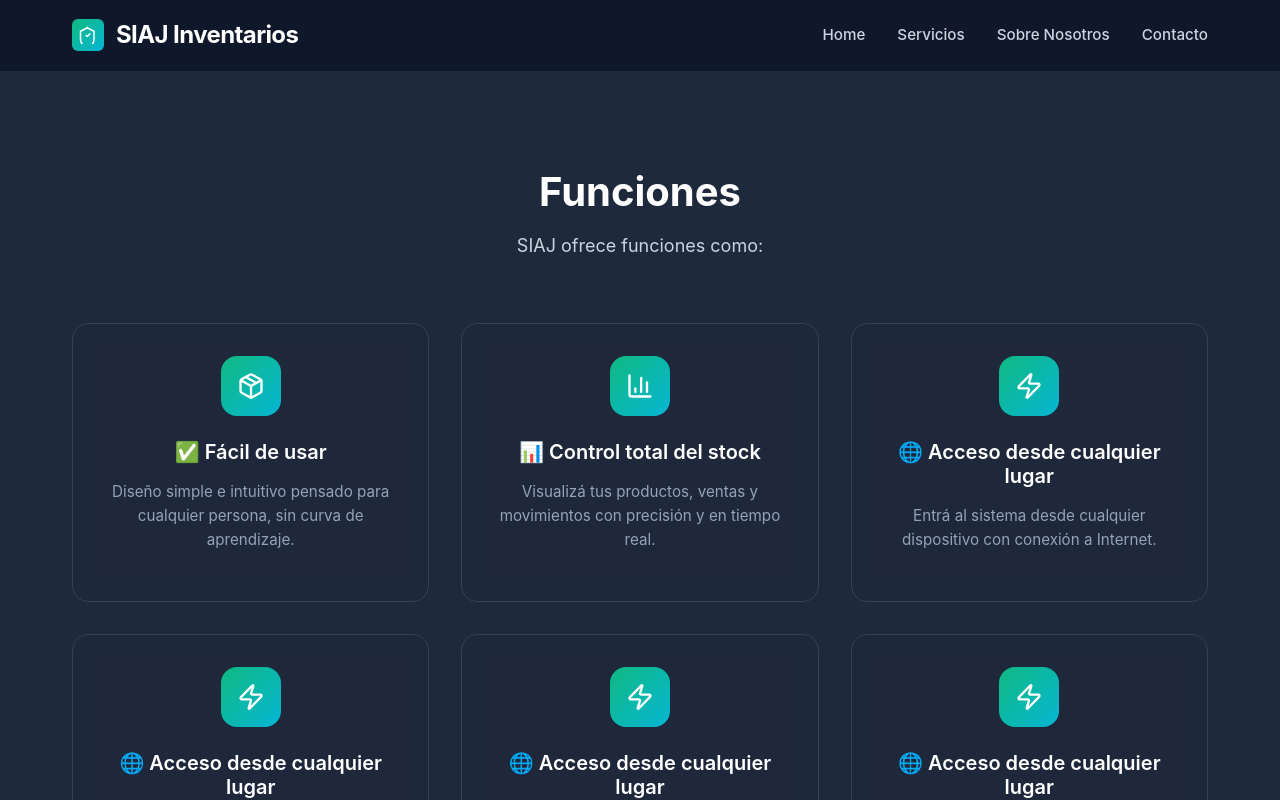
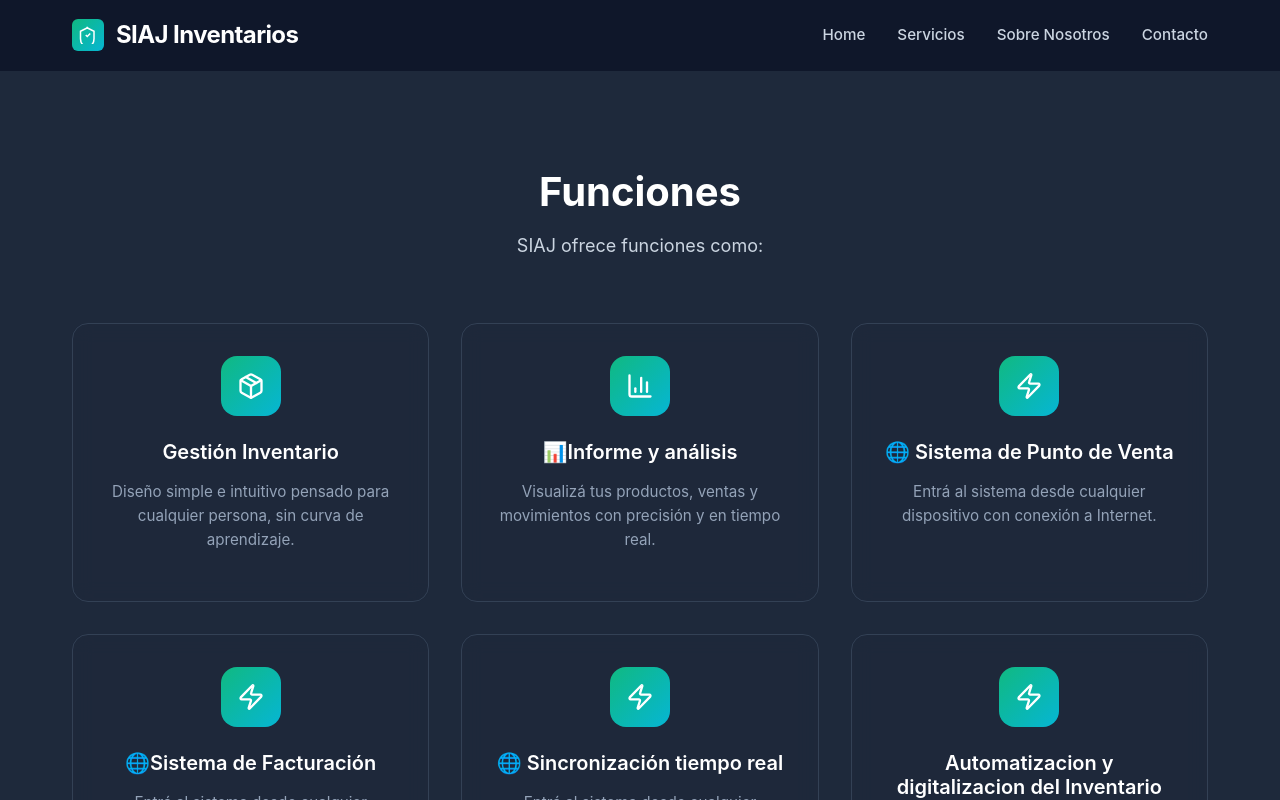
Before and after one commit to SantiagoStroppiana/SIAJ-Web, a React (Vite) app in the folder siaj-web/: page /servicios in a window 1280 px wide. Shown: the top 800 px of the page. Built offline with nearby package versions, Linux system fonts and the light colour scheme.

Commit message:
Mas cosas

```diff
--- a/siaj-web/package.json
+++ b/siaj-web/package.json
@@ -10,6 +10,7 @@
     "preview": "vite preview"
   },
   "dependencies": {
+    "aos": "^2.3.4",
     "lucide-react": "^0.516.0",
     "react": "^19.1.0",
     "react-dom": "^19.1.0",
--- a/siaj-web/src/App.jsx
+++ b/siaj-web/src/App.jsx
@@ -6,13 +6,25 @@ import { Service2 } from "./pages/Service/Service2";
 import { Contact } from "./pages/Contact/Contact";
 import { AboutUs } from "./pages/AboutUs/AboutUs";
 import { ScrollToTop } from "./components/ScrollToTop";
-
+import AOS from 'aos';
+import 'aos/dist/aos.css';
+import { useEffect } from 'react';
 
 import { BrowserRouter ,Routes, Route } from "react-router-dom";
 // import '../public/lib/bootstrap/css/bootstrap.min.css'
 import '../public/css/global.css'
 
 function App() {
+
+  useEffect(() => {
+    // Inicializar AOS
+    AOS.init({
+      duration: 800, // Duración de las animaciones
+      easing: 'ease-out', // Tipo de easing
+      once: true, // Si true, la animación solo ocurre una vez
+      offset: 50, // Offset desde el trigger point
+    });
+  }, []);
 
 
   const routes = [
--- a/siaj-web/src/pages/Contact/Contact.jsx
+++ b/siaj-web/src/pages/Contact/Contact.jsx
@@ -34,7 +34,7 @@ export function Contact() {
   return (
     <section className="contact">
       <div className="contact-container">
-        <div className="contact-header">
+        <div className="contact-header" data-aos="fade-up">
           <h2 className="contact-title">Contacta con nosotros</h2>
           <p className="contact-description">
             Listo para renovar como gestionar tu inventario? <br/>
--- a/siaj-web/src/pages/Home/Home.jsx
+++ b/siaj-web/src/pages/Home/Home.jsx
@@ -26,7 +26,7 @@ export function Home() {
   ];
 
   return (
-    <div className="home">
+    <div className="home" data-aos="fade-up">
       <section className="hero">
         <div className="hero-container">
           <div className="hero-badge">Software de Inventarios</div>
@@ -59,7 +59,7 @@ export function Home() {
         </div>
       </section>
 
-      <section className="features">
+      <section className="features" data-aos="fade-up">
         <div className="features-container">
           <div className="features-header">
             <h2 className="features-title">
--- a/siaj-web/src/pages/Service/Service.jsx
+++ b/siaj-web/src/pages/Service/Service.jsx
@@ -54,7 +54,7 @@ export function Service() {
             <div
               key={index}
               className={`pricing-card ${plan.isPopular ? "popular" : ""}`}
-            >
+            data-aos="flip-left" data-aos-duration="1000">
               {plan.isPopular && (
                 <div className="popular-badge">Recomendado</div>
               )}
--- a/siaj-web/src/pages/Service/Service2.jsx
+++ b/siaj-web/src/pages/Service/Service2.jsx
@@ -5,37 +5,37 @@ export function Service2() {
       const features = [
     {
       icon: <Package />,
-      title: "✅ Fácil de usar",
+      title: "Gestión Inventario",
       description:
         "Diseño simple e intuitivo pensado para cualquier persona, sin curva de aprendizaje.",
     },
     {
       icon: <BarChart3 />,
-      title: "📊 Control total del stock",
+      title: "📊Informe y análisis",
       description:
         "Visualizá tus productos, ventas y movimientos con precisión y en tiempo real.",
     },
     {
       icon: <Zap />,
-      title: "🌐 Acceso desde cualquier lugar",
+      title: "🌐 Sistema de Punto de Venta",
       description:
         "Entrá al sistema desde cualquier dispositivo con conexión a Internet.",
     },
       {
       icon: <Zap />,
-      title: "🌐 Acceso desde cualquier lugar",
+      title: "🌐Sistema de Facturación",
       description:
         "Entrá al sistema desde cualquier dispositivo con conexión a Internet.",
     },
       {
       icon: <Zap />,
-      title: "🌐 Acceso desde cualquier lugar",
+      title: "🌐 Sincronización tiempo real",
       description:
         "Entrá al sistema desde cualquier dispositivo con conexión a Internet.",
     },
       {
       icon: <Zap />,
-      title: "🌐 Acceso desde cualquier lugar",
+      title: "Automatizacion y digitalizacion del Inventario",
       description:
         "Entrá al sistema desde cualquier dispositivo con conexión a Internet.",
     },
```
Also changed, not shown: 1 other file (tests, documents, lock files or other folders).
